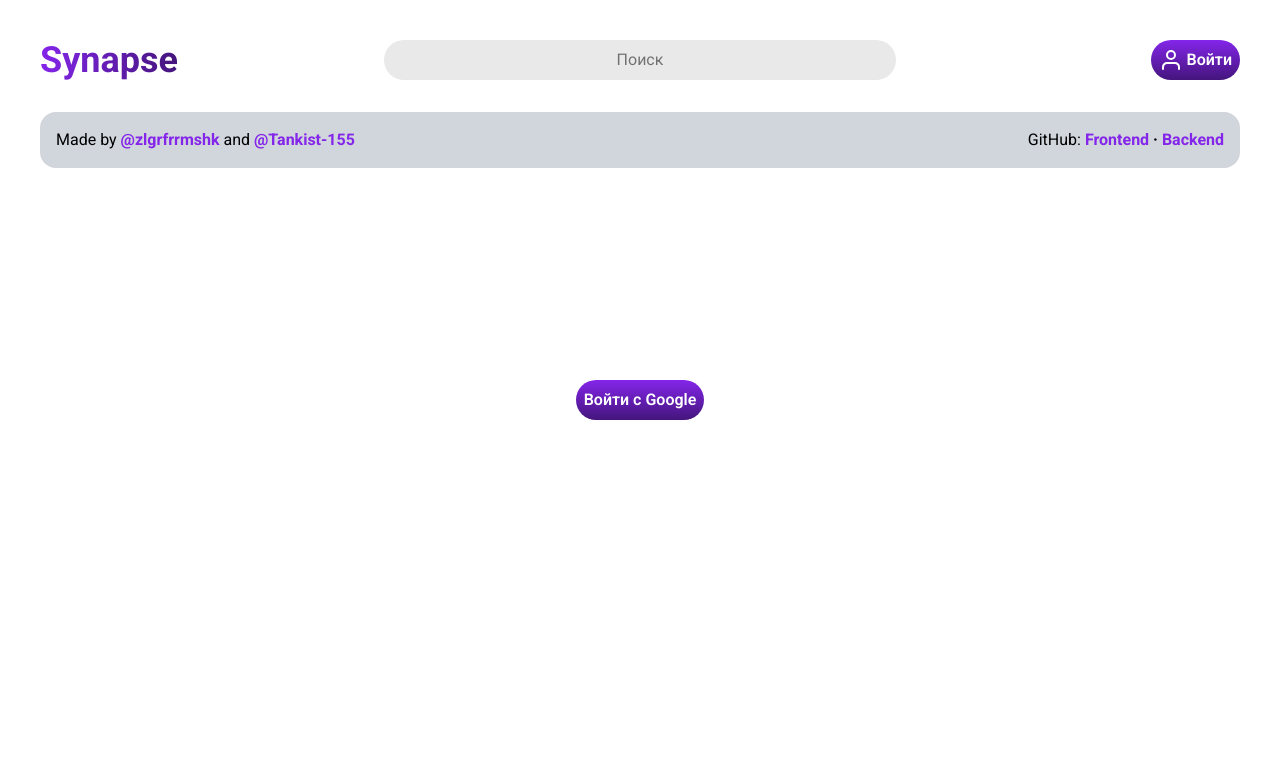
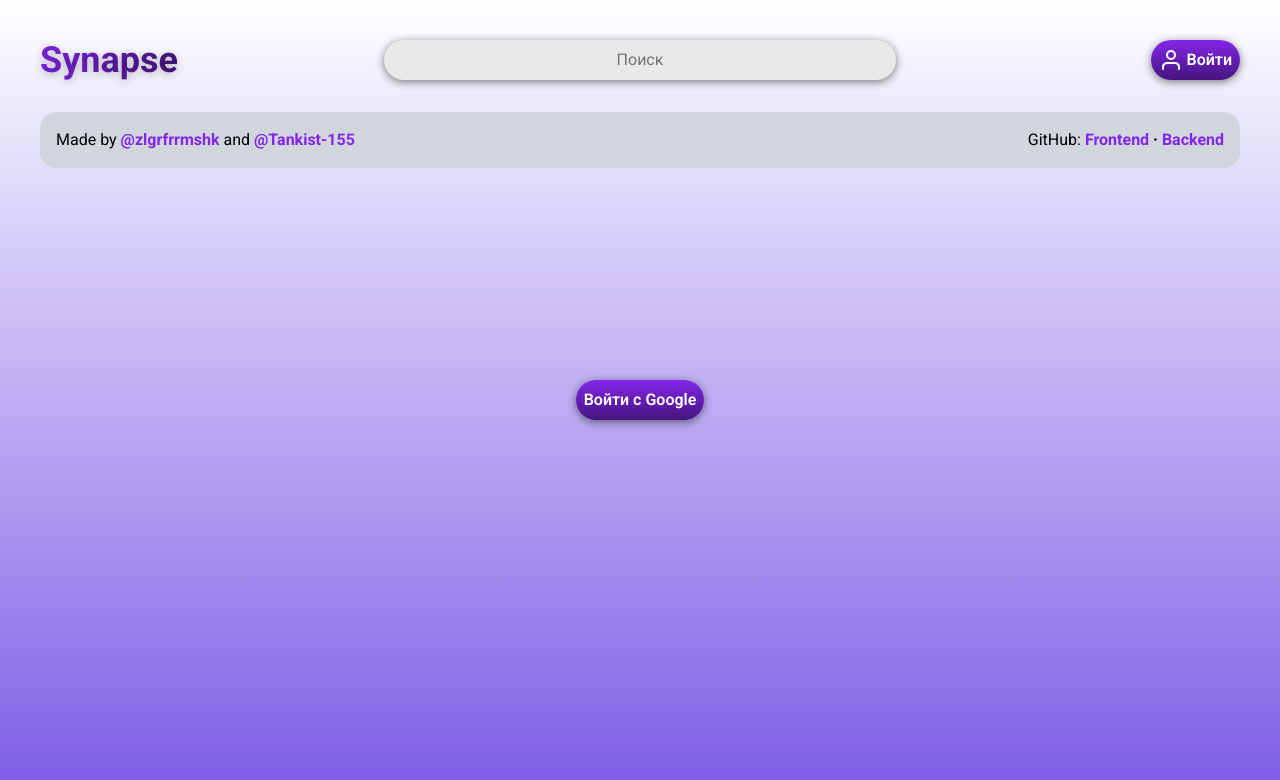
Before and after one commit to zlgrfrrmshk/synapse-frontend, a React (Vite) app: page /account in a window 1280 px wide. Shown: the top 780 px of the page. Built offline with nearby package versions, Linux system fonts and the light colour scheme; no server answers.

Commit message:
added new design and animations

```diff
--- a/src/index.css
+++ b/src/index.css
@@ -9,10 +9,17 @@
   --color-search-bar: #E9E9EA;
 }
 
+html {
+  height: 100%;
+}
+
 body {
   margin: 0;
   font-family: 'Roboto', Arial, Helvetica, sans-serif;
-
+  background: linear-gradient(#FFFFFF, #7A5CE6);
+  height: 100vh;
+  background-repeat: no-repeat;
+  background-attachment: fixed;
 }
 
 .color-gradient {
@@ -34,6 +41,8 @@ body {
   -webkit-background-clip: text;
   -webkit-text-fill-color: transparent;
   background-clip: text;
+  text-shadow: 0px 2px 8px rgba(0, 0, 0, 0.25);
+  transition: transform 1s ease-out;
 }
 
 .mainheader:hover {
@@ -42,7 +51,10 @@ body {
   -webkit-text-fill-color: transparent;
   background-clip: text;
   transform: scale(1.25);
-  transition: 1s;
+}
+
+.mainheader:active {
+  transform: scale(0.9);
 }
 
 .back-gradient {
@@ -107,9 +119,17 @@ body {
   font-style: normal;
 }
 
+.anim {
+  box-shadow: 0px 2px 8px 0px rgba(0, 0, 0, 0.5);
+  transition: transform 0.3s ease-out;
+}
+
 .anim:hover {
   transform: scale(1.05);
-  transition: 0.3s;
+}
+
+.anim:active {
+  transform: scale(0.9);
 }
 
 .nonselectable {
@@ -162,3 +182,20 @@ body {
     opacity: 1;
   }
 }
+
+.glass-container {
+  background-color: rgba(255, 255, 255, 0.25);
+  @apply border-2 border-primary rounded-2xl;
+  backdrop-filter: blur(20px);
+  padding: 12px;
+  box-shadow: 0px 2px 8px 0px rgba(0, 0, 0, 0.5), inset 0px 0px 16px rgba(255, 255, 255, 1);
+  transition: background-color 0.25s ease-out;
+}
+
+.glass-container:hover {
+  background-color: rgba(255, 255, 255, 1);
+}
+
+.post-image {
+  box-shadow: 0px 0px 16px 2px rgba(0, 0, 0, 0.5);
+}
```
